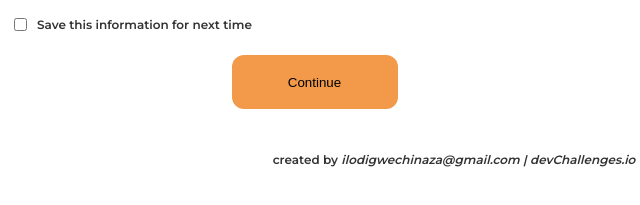
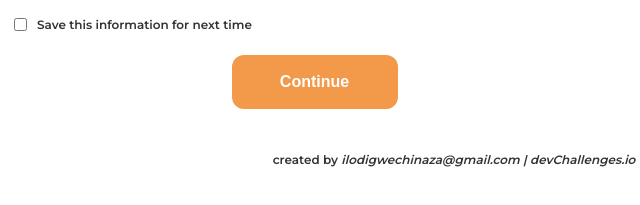
Before and after one commit to chifarol/devChallenges-Responsive-Design-Task-6---Checkout-Page, a plain HTML site: page index.html in a window 1280 px wide. Shown: the part 901-1106 px from the top of the page, 186-826 px from the left. Drawn offline with Linux system fonts and the light colour scheme; files whose address does not match are found by name.

Commit message:
2nd commit

```diff
--- a/css/styles.css
+++ b/css/styles.css
@@ -98,6 +98,9 @@ fieldset input, fieldset select{
     border-radius: 12px;
     border: 0 solid ;
     background-color: #F2994A;
+    color:white;
+    font-weight: 600;
+    font-size:16px;
 }
 .form label{
     display: block;
```
